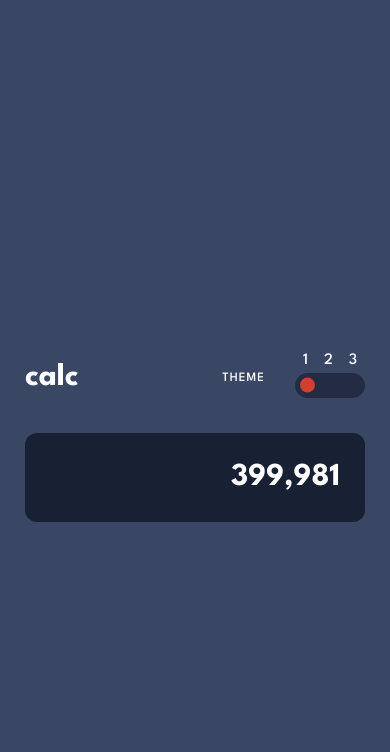
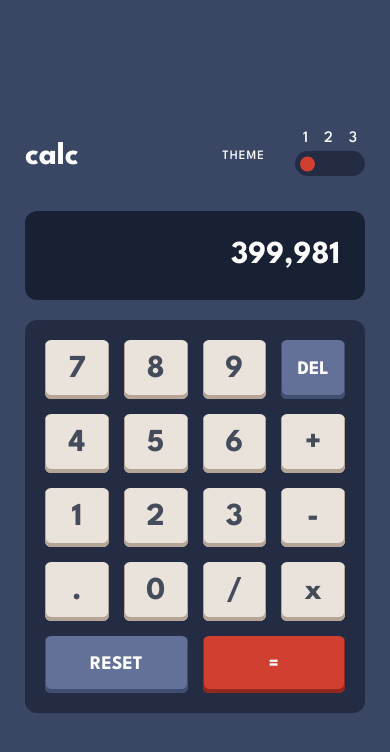
Before and after one commit to kareemayman/calculator, a React (Vite) app: page / in a window 390 px wide. Shown: the top 752 px of the page. Built offline with nearby package versions, Linux system fonts and the light colour scheme.

Commit message:
Finshed calculator buttons style and made them responsive

```diff
--- a/src/App.tsx
+++ b/src/App.tsx
@@ -1,3 +1,4 @@
+import ButtonGrid from "./components/ButtonGrid";
 import Header from "./components/Header";
 import Screen from "./components/Screen";
 
@@ -6,6 +7,7 @@
     <div className="calculator">
       <Header></Header>
       <Screen></Screen>
+      <ButtonGrid></ButtonGrid>
     </div>
   )
 }
--- /dev/null
+++ b/src/components/Button.tsx
@@ -0,0 +1,15 @@
+export default function Button({ value }: { value: string }) {
+  return (
+    <div
+      className={`button ${
+        value === "DEL" || value === "RESET"
+          ? "special-button"
+          : value === "="
+          ? "equal-button"
+          : ""
+      }`}
+    >
+      {value}
+    </div>
+  )
+}
--- /dev/null
+++ b/src/components/ButtonGrid.tsx
@@ -0,0 +1,26 @@
+import Button from "./Button";
+
+export default function ButtonGrid() {
+  return (
+    <div className="button-grid">
+        <Button value="7"></Button>
+        <Button value="8"></Button>
+        <Button value="9"></Button>
+        <Button value="DEL"></Button>
+        <Button value="4"></Button>
+        <Button value="5"></Button>
+        <Button value="6"></Button>
+        <Button value="+"></Button>
+        <Button value="1"></Button>
+        <Button value="2"></Button>
+        <Button value="3"></Button>
+        <Button value="-"></Button>
+        <Button value="."></Button>
+        <Button value="0"></Button>
+        <Button value="/"></Button>
+        <Button value="x"></Button>
+        <Button value="RESET"></Button>
+        <Button value="="></Button>
+    </div>
+  )
+}
--- a/src/scss/main.scss
+++ b/src/scss/main.scss
@@ -13,7 +13,7 @@
   width: calc(100vw - 50px);
 
   @media (min-width: 769px) {
-    width: 600px;
+    width: 550px;
   }
 }
 
@@ -68,6 +68,10 @@
             }
         }
     }
+
+    @media (max-width: 769px) {
+        padding-top: 0;
+    }
 }
 
 .screen {
@@ -83,3 +87,70 @@
         padding: 30px 25px;
     }
 }
+
+.button-grid {
+    display: grid;
+    grid-template-columns: repeat(4, 1fr);
+    gap: 25px;
+    padding: 30px;
+    margin-top: 20px;
+    width: 100%;
+    background-color: var(--theme1-toggle-bg);
+    border-radius: 12px;
+
+    .button {
+        @include flex-center;
+        border-radius: 12px;
+        background-color: var(--theme1-key-bg-light-orange);
+        color: var(--theme1-text-dark-grayish-blue);
+        padding: 15px 0;
+        font-size: 2.5rem;
+        cursor: pointer;
+        transition: var(--main-trans);
+        box-shadow: inset 0px -3px 0px 1px var(--theme1-key-shadow-orange);
+
+        &::selection {
+            display: none;
+        }
+
+        &:active {
+            scale: 0.9;
+        }
+
+        &.special-button {
+            color: white;
+            background-color: var(--theme1-key-bg);
+            font-size: 1.8rem;
+            box-shadow: inset 0px -3px 0px 1px var(--theme1-key-shadow);
+        }
+
+        &.equal-button {
+            font-size: 1.8rem;
+            background-color: var(--theme1-key-bg-red);
+            color: white;
+            grid-column: span 2;
+            padding: 20px 0;
+            box-shadow: inset 0px -3px 0px 1px var(--theme1-key-shadow-red);
+        }
+
+        &:nth-last-of-type(2) {
+            grid-column: span 2;
+            padding: 20px 0;
+        }
+
+        @media (max-width: 769px) {
+            border-radius: 6px;
+            font-size: 2rem;
+
+            &.special-button,
+            &.equal-button {
+                font-size: 1.2rem;
+            }
+        }
+    }
+
+    @media (max-width: 769px) {
+        gap: 15px;
+        padding: 20px;
+    }
+}
```
